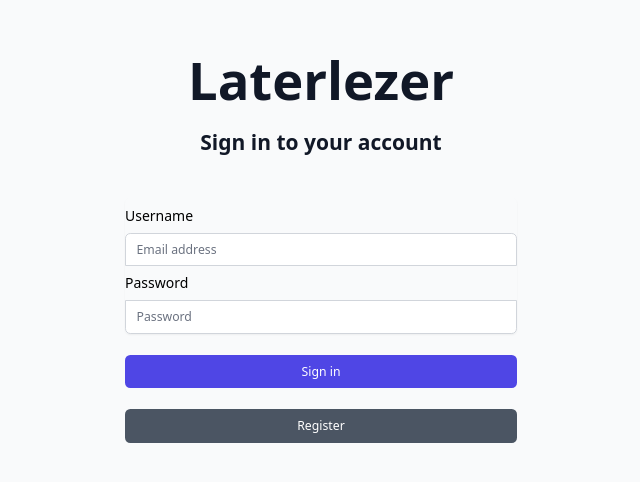
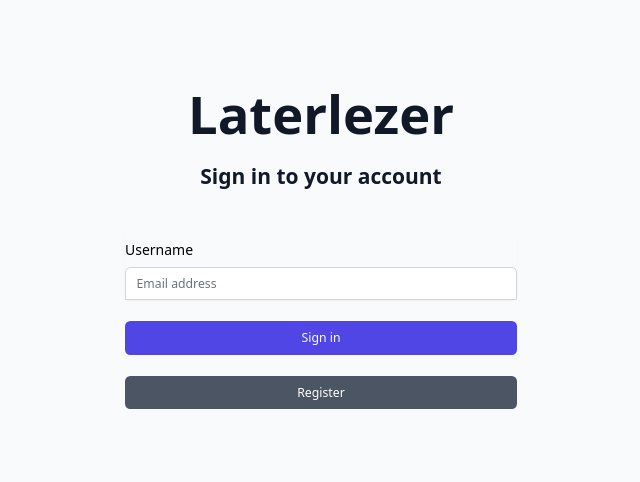
Before and after one commit to Patrickroelofs/HANICA-DWA-Laterlezer, a React (Create React App) app in the folder lezerapp/: page /login in a window 1280 px wide. Shown: the part 162-644 px from the top of the page, without its empty margins (319-959 px from the left). Built offline with nearby package versions, Linux system fonts and the light colour scheme.

Commit message:
change login to only username

```diff
--- a/lezerapp/src/app/components/login/Login.jsx
+++ b/lezerapp/src/app/components/login/Login.jsx
@@ -12,12 +12,7 @@ function Login() {
   const handleSubmit = (e) => {
     e.preventDefault();
 
-    const userData = {
-      username: e.target.username.value,
-      password: e.target.password.value,
-    };
-
-    dispatch(loginUser(userData)).then(() => {
+    dispatch(loginUser(e.target.username.value)).then(() => {
       history.push('/app');
     });
   };
@@ -42,12 +37,6 @@ function Login() {
                 <input id="username" name="username" type="string" required className="appearance-none rounded-none relative block w-full px-3 py-2 border border-gray-300 placeholder-gray-500 text-gray-900 rounded-t-md focus:outline-none focus:ring-indigo-500 focus:border-indigo-500 focus:z-10 sm:text-sm" placeholder="Email address" />
               </label>
             </div>
-            <div>
-              <label htmlFor="password" className="leading-10">
-                Password
-                <input id="password" name="password" type="password" required className="appearance-none rounded-none relative block w-full px-3 py-2 border border-gray-300 placeholder-gray-500 text-gray-900 rounded-b-md focus:outline-none focus:ring-indigo-500 focus:border-indigo-500 focus:z-10 sm:text-sm" placeholder="Password" />
-              </label>
-            </div>
           </div>
 
           <div>
--- a/lezerapp/src/app/components/login/LoginAction.js
+++ b/lezerapp/src/app/components/login/LoginAction.js
@@ -2,15 +2,11 @@ import axios from 'axios';
 
 const API_URL = 'http://localhost:3000/api';
 
-const loginUser = (data) => (dispatch) => axios
-  .get(`${API_URL}/user/${data.username}`)
+const loginUser = (username) => (dispatch) => axios
+  .get(`${API_URL}/user/${username}`)
   .then((response) => {
-    if (response.data.password === data.password) {
-      // TODO: Send to reducer
-      dispatch({ TYPE: 'LOGIN USER' });
-    } else {
-      // TODO: Send incorrect password message
-    }
+    console.log(response);
+    dispatch({ TYPE: 'LOGIN USER' });
   });
 
 export default loginUser;
```
